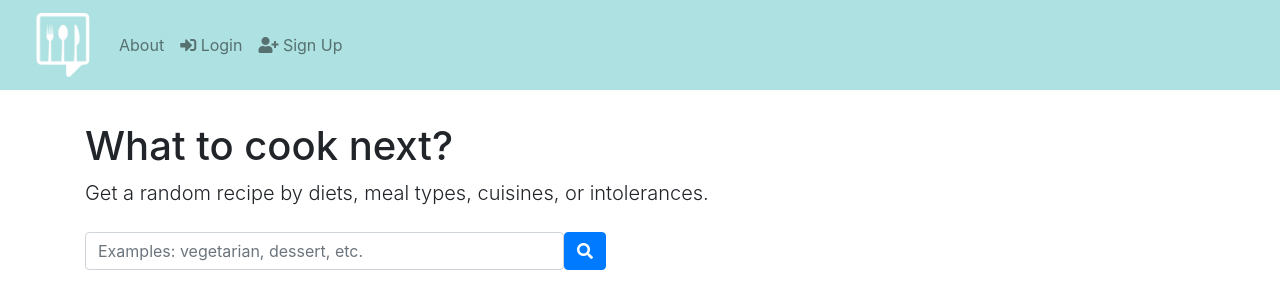
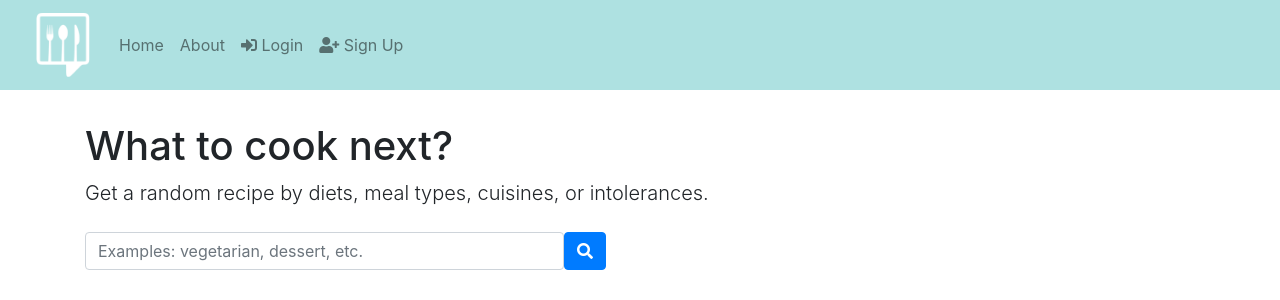
Before and after one commit to hauqxngo/NomNom, a Flask app: page / in a window 1280 px wide. Shown: the top 300 px of the page. Run offline with Flask 2, Linux system fonts and the light colour scheme; some libraries are stand-ins or nearby versions.

Commit message:
updated navbar

```diff
--- a/templates/base.html
+++ b/templates/base.html
@@ -26,12 +26,15 @@
       <div class="collapse navbar-collapse" id="navbarTogglerDemo02">
         <ul class="navbar-nav mr-auto mt-2 mt-lg-0">
           <li class="nav-item">
+            <a class="nav-link" href="/">Home</a>
+          </li>
+          <li class="nav-item">
             <a class="nav-link" href="/about">About</a>
           </li>
           {% if g.user %}
           <li class="nav-item">
             <a class="nav-link" href="/users/{{ g.user.id }}/recipes">
-              <i class="fas fa-list-ul"></i> To-cook list
+              <i class="fas fa-list-ul"></i> To-cook List
             </a>
           </li>
           <li class="nav-item">
```
